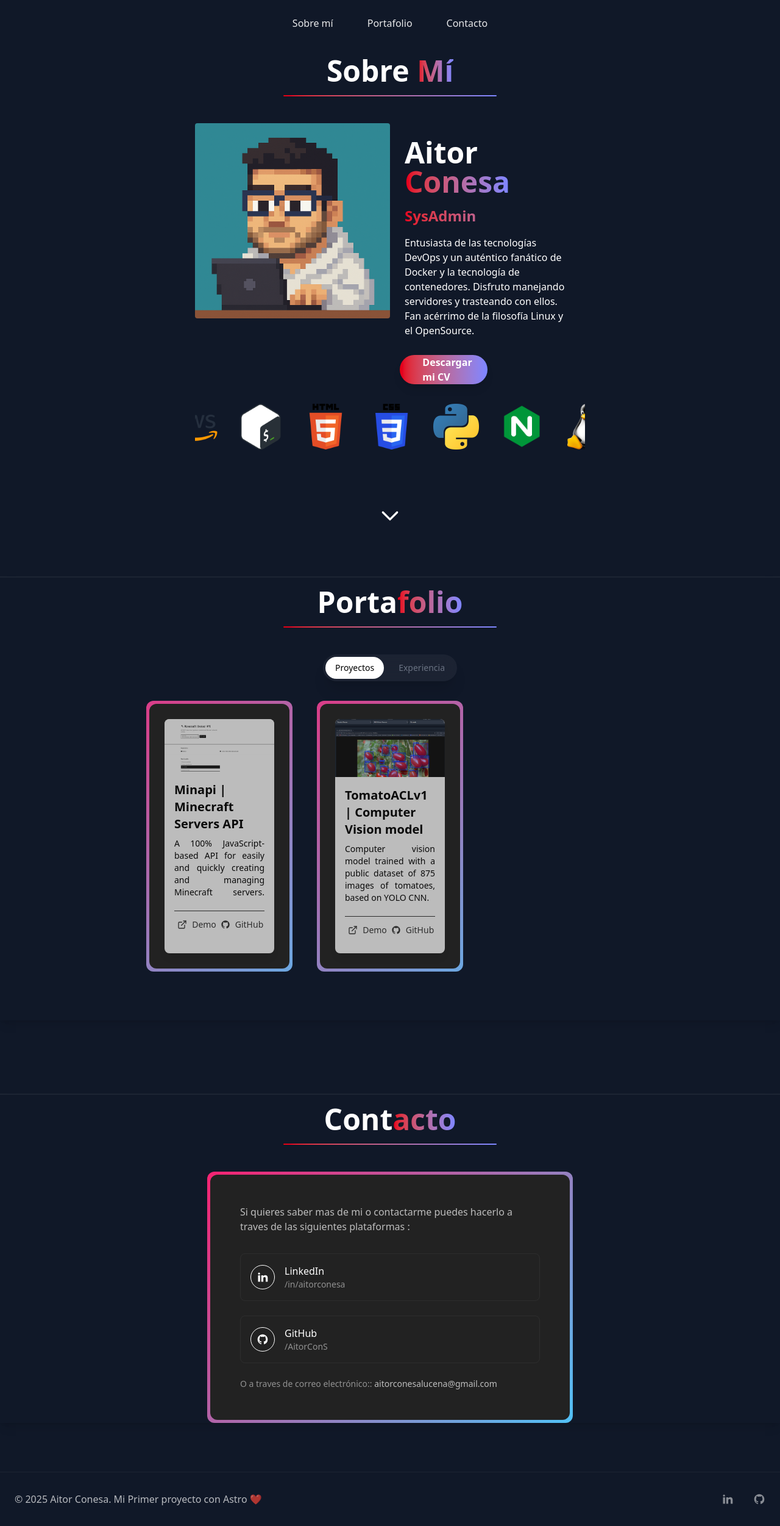
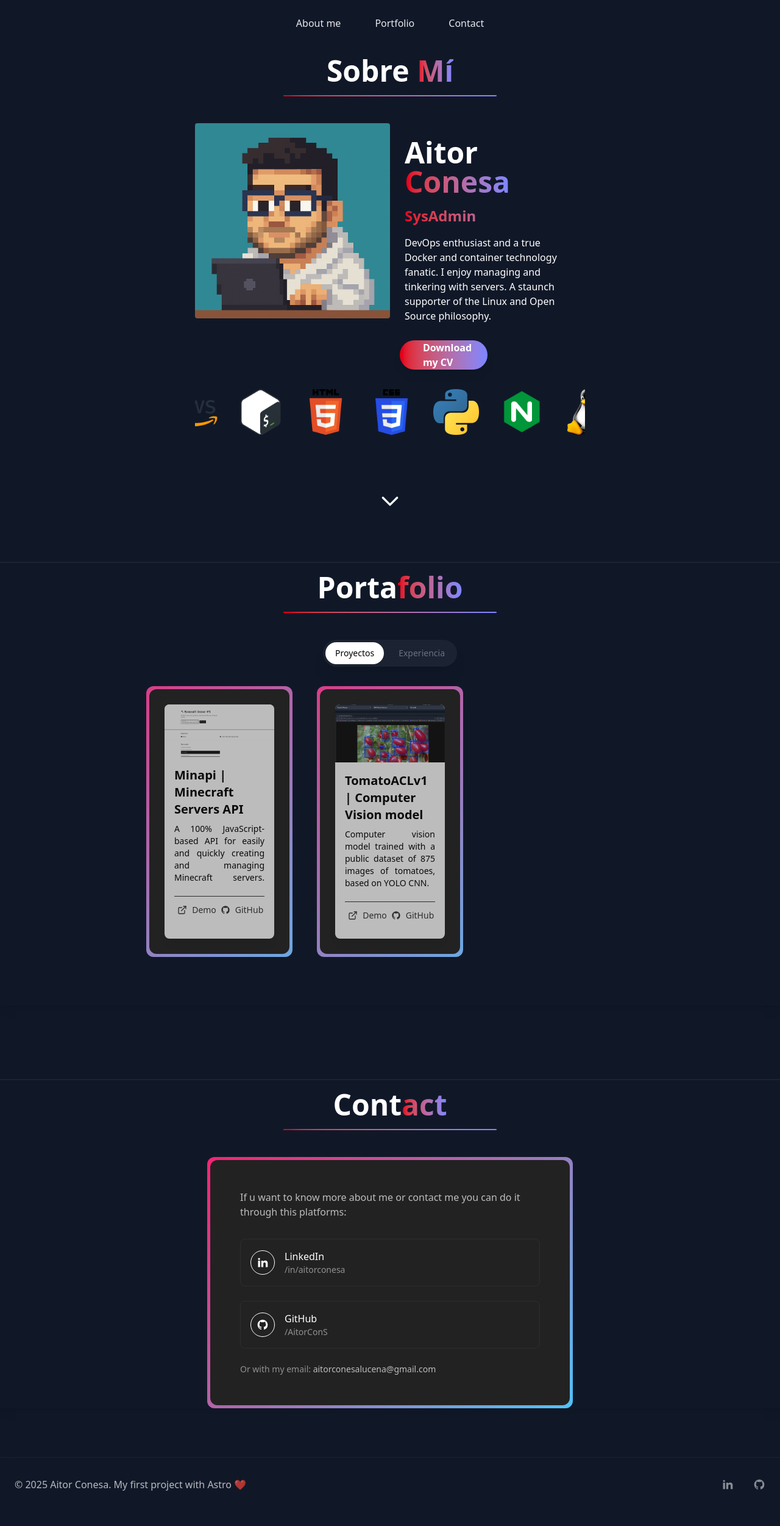
Before and after one commit to AitorConS/portafolio, an Astro site: page / in a window 1280 px wide. Shown: the whole page at 61% size. After the commit the page ends 2478 px from the top, so only its background shows below. Built offline with nearby package versions, Linux system fonts and the light colour scheme; Astro itself is replaced by a stand-in of ours.

Commit message:
English version

```diff
--- a/src/components/about.astro
+++ b/src/components/about.astro
@@ -40,10 +40,7 @@ import Pixelart from "../assets/pixelart.webp";
             SysAdmin
         </h2>
         <p class="text-white p-2">
-            Entusiasta de las tecnologías DevOps y un auténtico fanático de
-            Docker y la tecnología de contenedores. Disfruto manejando
-            servidores y trasteando con ellos. Fan acérrimo de la filosofía
-            Linux y el OpenSource.
+            DevOps enthusiast and a true Docker and container technology fanatic. I enjoy managing and tinkering with servers. A staunch supporter of the Linux and Open Source philosophy.
         </p>
         <a
             href="https://drive.google.com/uc?id=1TQGDUHLYZ98toA3qo2ZW65_ha7vCZk3N"
@@ -67,7 +64,7 @@ import Pixelart from "../assets/pixelart.webp";
                 <line x1="12" x2="12" y1="15" y2="3"></line>
             </svg>
 
-            Descargar mi CV
+            Download my CV
         </a>
     </div>
 </section>
--- a/src/components/contact.astro
+++ b/src/components/contact.astro
@@ -5,7 +5,7 @@ import Contactdiv from "./contactdiv.astro"
 
   <div class="flex flex-col items-center w-full pb-11 mt-2">
       <h1 class="text-white text-4xl md:text-5xl font-bold p-2 text-center" id="contacto">
-        Cont<span class="inline-block bg-gradient-to-r from-red-600 to-indigo-400 bg-clip-text text-transparent">acto</span>
+        Cont<span class="inline-block bg-gradient-to-r from-red-600 to-indigo-400 bg-clip-text text-transparent">act</span>
       </h1>
       <div class="h-0.5 w-3/4 sm:w-[350px] mt-2 bg-gradient-to-r from-red-600 to-indigo-400 rounded-full"></div>
     </div>
--- a/src/components/contactdiv.astro
+++ b/src/components/contactdiv.astro
@@ -1,7 +1,7 @@
   <div class="card example-1 relative rounded-xl">
     <div class="inner rounded-xl">
       <div class="rounded-xl p-4 md:p-6 h-full flex flex-col">
-        <p class="text-white/70 text-pretty mb-8">Si quieres saber mas de mi o contactarme puedes hacerlo a traves de las siguientes plataformas :</p>
+        <p class="text-white/70 text-pretty mb-8">If u want to know more about me or contact me you can do it through this platforms:</p>
         <div class="space-y-6 grow">
           <a href="https://www.linkedin.com/in/aitorconesa/" role="link" target="_blank" rel="noopener noreferrer" class="flex items-center cursor-pointer p-4 rounded-lg  hover:border-white border border-white/5 transition-colors duration-300">
             <div class="shrink-0 w-10 h-10 rounded-full bg-light-foreground dark:bg-dark-background border border-light-card dark:border-white/10 flex items-center justify-center">
@@ -22,7 +22,7 @@
                     <p class="text-sm text-white/50">/AitorConS</p>
                   </div>
                 </a>
-                <p class="text-sm text-white/50 mt-6">O a traves de correo electrónico::
+                <p class="text-sm text-white/50 mt-6">Or with my email:
                   <a href="mailto:aitorconesalucena@gmail.com" role="link" class="text-white opacity-70 hover:opacity-100 ">aitorconesalucena@gmail.com</a>
                 </p>
       </div>
--- a/src/components/footer.astro
+++ b/src/components/footer.astro
@@ -1,7 +1,7 @@
 <footer class="w-full py-8 px-4 sm:px-6 border-t shadow-lg border-white/5">
     <div class="max-w-7xl mx-auto flex flex-col md:flex-row justify-between items-center gap-4">
         <div class="mb-4 md:mb-0">
-            <p class="text-base text-pretty text-center md:text-left text-white/70">© 2025 Aitor Conesa. Mi Primer proyecto con Astro ❤️</p>
+            <p class="text-base text-pretty text-center md:text-left text-white/70">© 2025 Aitor Conesa. My first project with Astro ❤️</p>
         </div>
         <div class="flex items-center justify-center space-x-8">
             <a href="https://www.linkedin.com/in/aitorconesa/" target="_blank" rel="noopener noreferrer" role="link" aria-label="LinkedIn" class="text-text-light text-white/50 hover:text-text-light_secondary dark:hover:text-white transition-colors duration-300">
--- a/src/components/header.astro
+++ b/src/components/header.astro
@@ -1,8 +1,8 @@
 <header class="flex justify-center m-auto items-center p-4 text-white opacity-90">
     <nav class="flex space-x-4">
-        <a href="#sobremi">Sobre mí</a>
-        <a href="#portafolio">Portafolio</a>
-        <a href="#contacto">Contacto</a>
+        <a href="#sobremi">About me</a>
+        <a href="#portafolio">Portfolio</a>
+        <a href="#contacto">Contact</a>
     </nav>
 </header>
 
--- a/src/content/projects/tomatoai.md
+++ b/src/content/projects/tomatoai.md
@@ -4,5 +4,5 @@ author: Aitor Conesa
 img: /images/tomato.png
 description: Computer vision model trained with a public dataset of 875 images of tomatoes, based on YOLO CNN.
 link: https://models.aitorconesa.es/
-github: https://huggingface.co/AitorConS
+github: https://huggingface.co/AitorConS/tomatoACLv1
 ---
```
